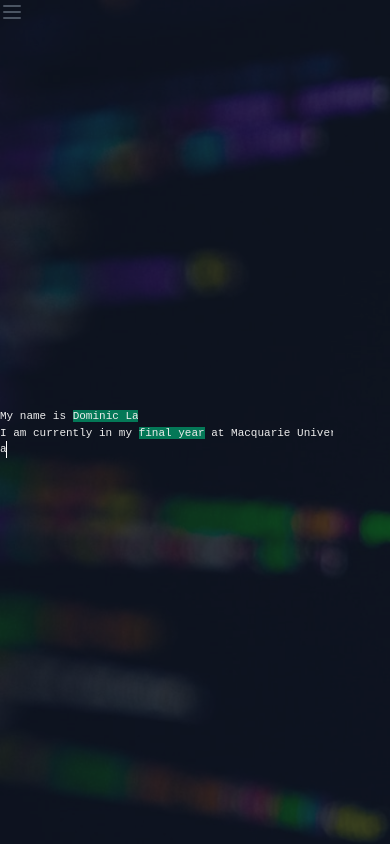
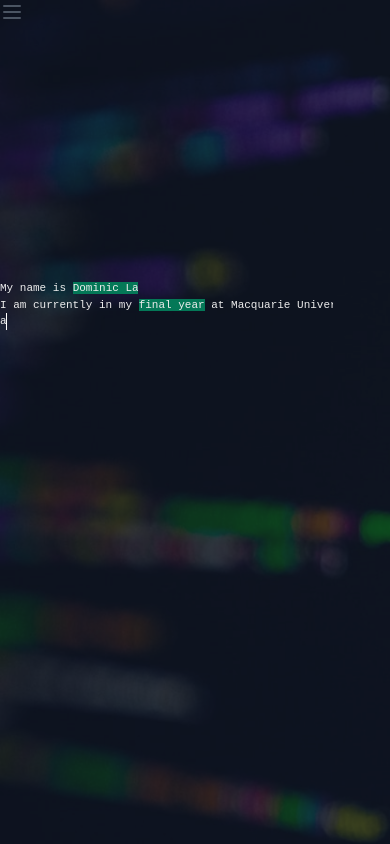
Before and after one commit to LawDominic/PortfolioV2, a React (Create React App) app: page / in a window 390 px wide. Shown: the top 844 px of the page. Built offline with nearby package versions, Linux system fonts and the light colour scheme; some icons are missing.

Commit message:
Added responsive design

```diff
--- a/src/components/HeaderAnimation.js
+++ b/src/components/HeaderAnimation.js
@@ -2,13 +2,13 @@ import HeaderAnimationCSS from "./HeaderAnimation.css";
 
 function HeaderAnimation() {
     return (
-        <div id="header-content" class="mt-96">
+        <div id="header-content" class="container sm:mx-auto break-words w-screen mt-64 md:text-sm md:mt-0 lg:text-lg">
             <p>
                 My name is <span class="highlight">Dominic Law</span>.<br />
             </p>
             <p>
-            I am currently in my <span class="highlight">final year</span> at
-            Macquarie University
+                I am currently in my{" "}
+                <span class="highlight">final year</span> at Macquarie University
                 <br />
             </p>
             <p>
```
Lines whose indentation alone changed are shown as unchanged.
